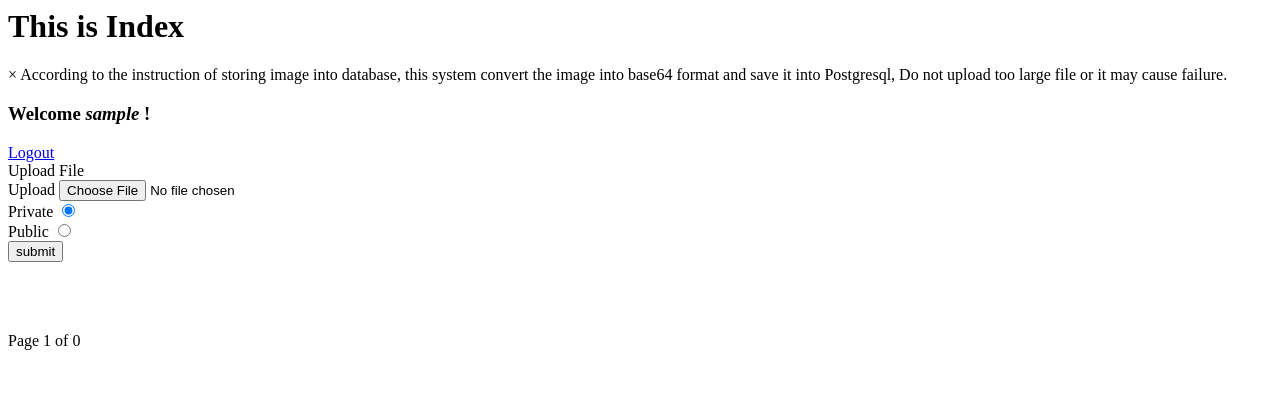
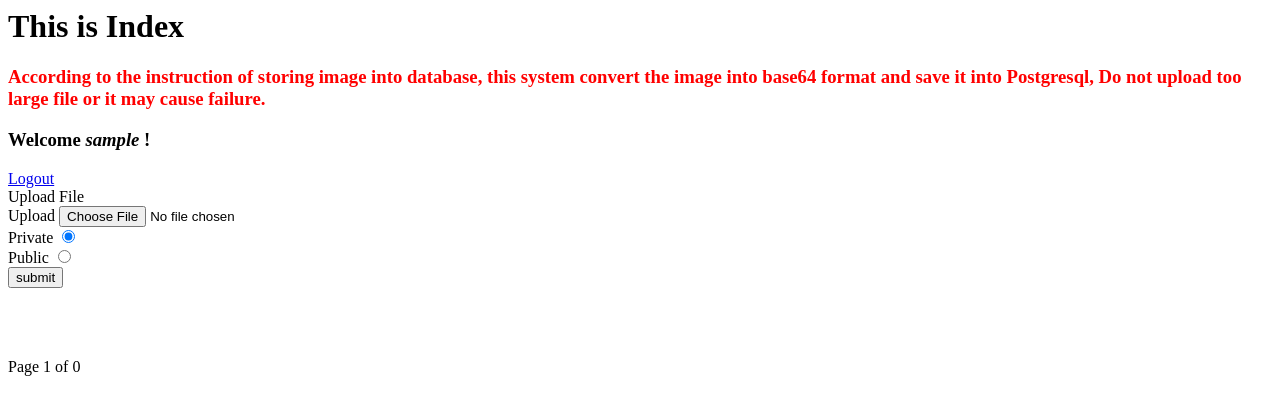
Before and after one commit to chichichen10/ImageUpload, a PHP site: page / in a window 1280 px wide. Shown: the top 415 px of the page. Run offline with PHP 8.4, Linux system fonts and the light colour scheme; the visitor is signed in with stand-in values (Sample User, id 1); data that the repository does not hold is empty; some libraries are stand-ins or nearby versions.

Commit message:
add warning

```diff
--- a/web/index.php
+++ b/web/index.php
@@ -3,11 +3,10 @@
 // ini_set('display_errors', 'On');
 ?>
 <h1>This is Index</h1>
-<div class="alert">
-    <span class="closebtn">&times;</span>
+<h3 style="color:red">
     According to the instruction of storing image into database, this system convert the image into base64 format and
     save it into Postgresql, Do not upload too large file or it may cause failure.
-</div>
+</h3>
 <?php
 $logedin = false;
 if ($_SESSION['username'] != null) {
```
